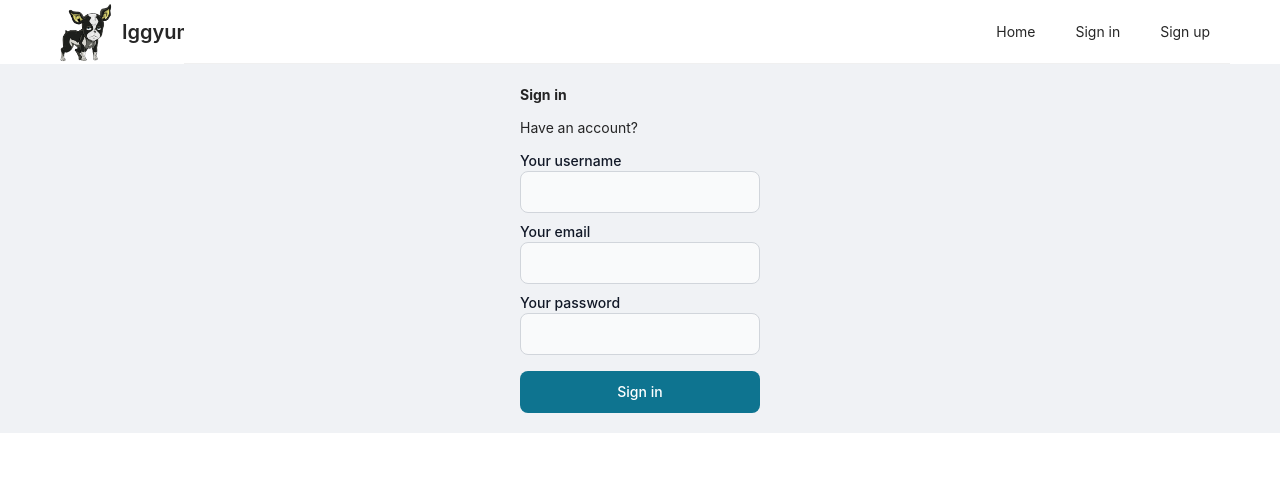
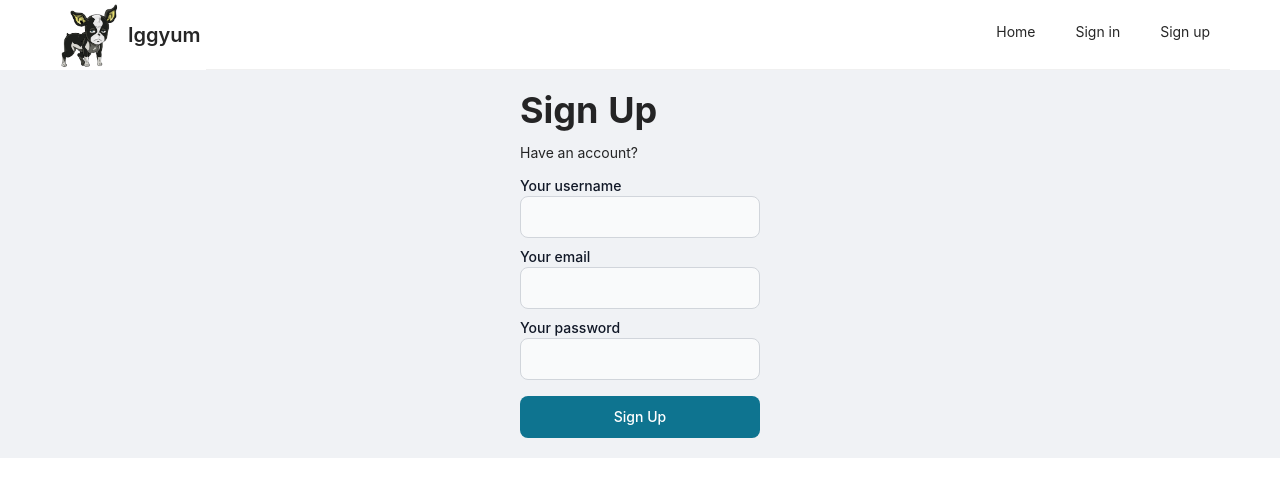
Before and after one commit to FullDream/iggyum, a Next.js app: page /register in a window 1280 px wide. Shown: the top 496 px of the page. Built offline with nearby package versions, Linux system fonts and the light colour scheme; no server answers.

Commit message:
get titles for pages

```diff
--- a/src/features/articleFeeds/ArticleFeeds.tsx
+++ b/src/features/articleFeeds/ArticleFeeds.tsx
@@ -53,10 +53,11 @@ export const ArticleFeeds = () => {
 	return (
 		<Tabs
 			hideAdd
+			defaultActiveKey="MAIN"
 			type="editable-card"
 			destroyInactiveTabPane={true}
 			onChange={onChange}
-			activeKey={(router.query.tag as string) || 'MAIN'}
+			activeKey={router.query.tag as string}
 			onEdit={onEdit}
 			items={tabs}
 		/>
--- a/src/features/auth/AuthPage.tsx
+++ b/src/features/auth/AuthPage.tsx
@@ -1,5 +1,6 @@
 import { useRouter } from 'next/router'
 import Link from 'next/link'
+import Head from 'next/head'
 import { useDispatch } from 'react-redux'
 import { useForm } from 'react-hook-form'
 import { toast } from 'react-toastify'
@@ -24,6 +25,10 @@ export const AuthPage = () => {
 		}
 	}
 	return (
+		<>
+			<Head>
+				<title>Sign In</title>
+			</Head>
 			<div className="md:container md:mx-auto grid gap-3 justify-center">
 				<h1 className="font-bold text-4xl">Sign in</h1>
 				<Link href="register">Need an account?</Link>
@@ -43,5 +48,6 @@ export const AuthPage = () => {
 					</Button>
 				</form>
 			</div>
+		</>
 	)
 }
--- a/src/features/home/Home.tsx
+++ b/src/features/home/Home.tsx
@@ -1,6 +1,6 @@
 import { useRouter } from 'next/router'
+import Head from 'next/head'
 import { Spinner } from 'flowbite-react'
-
 import { useGetArticlesListQuery } from 'api/articles.api'
 import { ArticleCard } from '@common/components'
 import { Pagination } from 'antd'
@@ -19,8 +19,11 @@ export const Home = () => {
 
 	return (
 		<>
+			<Head>
+				<title>Iggyum</title>
+			</Head>
+			<ArticleFeeds />
 			<div className=" mt-5 grid grid-cols-[1fr_250px] gap-6 ">
-				<ArticleFeeds />
 				<div className="grid gap-3 col-start-1 col-end-2">
 					{isLoading && (
 						<div className="row-span-full justify-self-center p-12">
--- a/src/features/register/Register.tsx
+++ b/src/features/register/Register.tsx
@@ -1,11 +1,13 @@
-import { Register as RegisterForm } from 'types/auth.interface'
-import { useRegisterMutation } from 'api/auth.api'
-import { setCredentials } from 'features/auth/auth.slice'
-import { Label, TextInput, Button, Spinner } from 'flowbite-react'
+import Head from 'next/head'
 import Link from 'next/link'
 import { useRouter } from 'next/router'
 import { useForm } from 'react-hook-form'
 import { useDispatch } from 'react-redux'
+import { Label, TextInput, Button, Spinner } from 'flowbite-react'
+
+import { Register as RegisterForm } from 'types/auth.interface'
+import { useRegisterMutation } from 'api/auth.api'
+import { setCredentials } from 'features/auth/auth.slice'
 
 export const Register = () => {
 	const { register, handleSubmit } = useForm<RegisterForm>()
@@ -20,8 +22,12 @@ export const Register = () => {
 	}
 
 	return (
+		<>
+			<Head>
+				<title>Sign Up</title>
+			</Head>
 			<div className="md:container md:mx-auto grid gap-3 justify-center">
-			<h1 className="font-bold text-4xl">Sign in</h1>
+				<h1 className="font-bold text-4xl">Sign Up</h1>
 				<Link href="login">Have an account?</Link>
 
 				<form onSubmit={handleSubmit(onSubmit)} className="grid gap-2">
@@ -39,9 +45,10 @@ export const Register = () => {
 					</div>
 					<Button className="mt-2" type="submit">
 						{isLoading && <Spinner aria-label="Spinner button example" />}
-					<span>Sign in</span>
+						<span>Sign Up</span>
 					</Button>
 				</form>
 			</div>
+		</>
 	)
 }
--- a/tailwind.config.js
+++ b/tailwind.config.js
@@ -1,11 +1,6 @@
 /** @type {import('tailwindcss').Config} */
 module.exports = {
-	content: [
-		'./node_modules/flowbite-react/**/*.js',
-		'./src/common/**/*.{js,ts,jsx,tsx}',
-		'./src/pages/**/*.{js,ts,jsx,tsx}',
-		'./src/components/**/*.{js,ts,jsx,tsx}',
-	],
+	content: ['./node_modules/flowbite-react/**/*.js', './src/**/*.{js,ts,jsx,tsx}'],
 	theme: {
 		extend: {},
 	},
```
Lines whose indentation alone changed are shown as unchanged.
